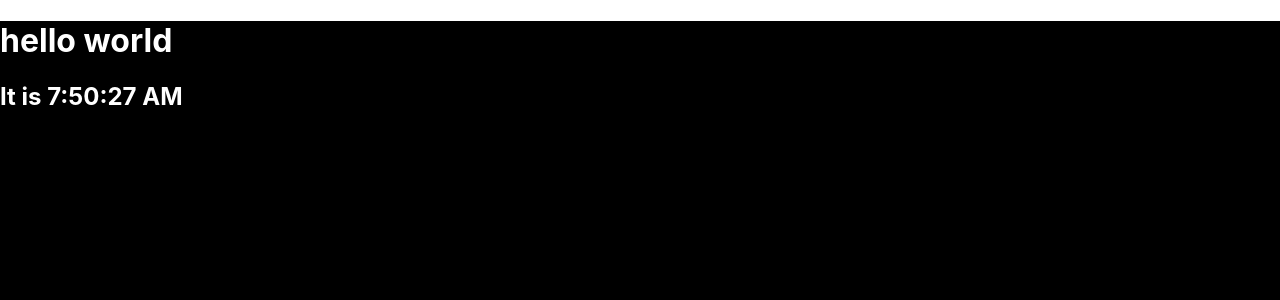
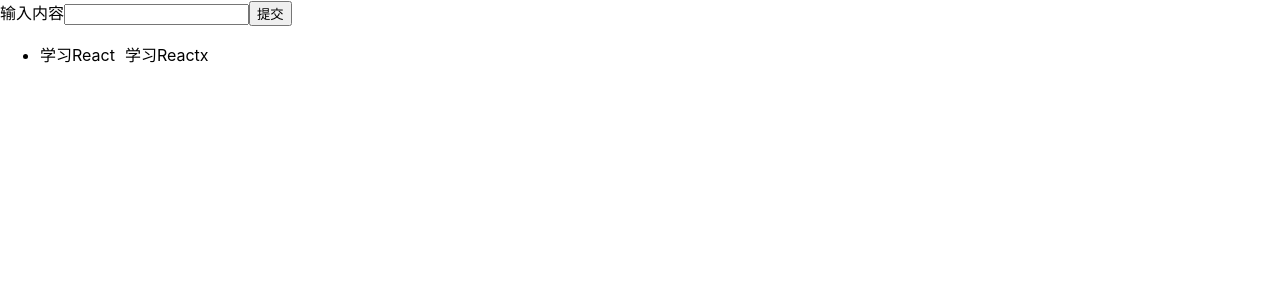
Before and after one commit to montage-f/learn_React, a React (Create React App) app in the folder jian-shu/: page / in a window 1280 px wide. Shown: the top 300 px of the page. Built offline with nearby package versions, Linux system fonts and the light colour scheme.

Commit message:
- 移除clock组件 - [完成] todoList的添加, 删除功能

```diff
--- a/jian-shu/src/index.js
+++ b/jian-shu/src/index.js
@@ -1,5 +1,6 @@
 import React from 'react';
 import ReactDOM from 'react-dom';
 import './index.css';
-import App from './view/App';
-ReactDOM.render(<App />, document.getElementById('root'));
+import TodoList from './view/TodoList';
+
+ReactDOM.render(<TodoList />, document.getElementById('root'));
--- a/jian-shu/src/style/App.css
+++ /dev/null
@@ -1,6 +0,0 @@
-.App {
-    width: 100%;
-    height: 100%;
-    background: #000;
-    color: white;
-}
--- /dev/null
+++ b/jian-shu/src/style/TodoList.css
@@ -0,0 +1,4 @@
+input[type=text]:focus {
+    border: 1px solid red;
+    outline: none;
+}
--- a/jian-shu/src/view/App.js
+++ /dev/null
@@ -1,22 +0,0 @@
-import React, {useState} from 'react';
-import '../style/App.css';
-
-const Clock = ({date}) =>
-    <div>
-        <h1>hello world</h1>
-        <h2>It is {date.toLocaleTimeString()}</h2>
-    </div>;
-
-
-const App = () => {
-    const [date, setDate] = useState(new Date());
-    setInterval(() => setDate(new Date()), 1000);
-    return (
-        <div className="App">
-            <Clock date={date} />
-        </div>
-    );
-};
-
-
-export default App;
--- /dev/null
+++ b/jian-shu/src/view/TodoList.js
@@ -0,0 +1,72 @@
+import React, {Component, Fragment} from 'react';
+import '../style/TodoList.css';
+
+class TodoList extends Component {
+    state = {
+        inputValue: '',
+        list: [
+            '学习React',
+        ],
+    };
+
+    // 如果是构造函数, rest里面有一个props参数,
+    constructor(...rest) {
+        super(...rest);
+    }
+
+    render() {
+        return (
+            // Fragment 占位符, 让外层标签隐藏
+            <Fragment>
+                <div className="write">
+                    <label htmlFor="insertArea">输入内容</label>
+                    <input type="text"
+                           id='insertArea'
+                           value={this.state.inputValue}
+                           onChange={this.changeInputValue.bind(this, 2)}
+                    />
+                    <button onClick={this.submit.bind(this)}>提交</button>
+                </div>
+                <ul>
+                    {
+                        this.state.list.map((v, index) =>
+                            <li key={index}>
+                                <span style={{marginRight: 10}}>{v}</span>
+                                {/*dangerouslySetInnerHTML 用于不转译标签*/}
+                                <span dangerouslySetInnerHTML={{__html: v}} />
+                                <span onClick={this.deleteItem.bind(this, index)}>x</span>
+                            </li>,
+                        )
+                    }
+                </ul>
+            </Fragment>
+        );
+    }
+
+    // react会将默认的event事件放到最后一个参数
+    changeInputValue(number, e) {
+        this.setState({
+            inputValue: e.target.value,
+        });
+    }
+
+    submit() {
+        this.setState({
+            list: [
+                ...this.state.list,
+                this.state.inputValue,
+            ],
+            inputValue: '',
+        });
+    }
+
+    deleteItem(index) {
+        const list = JSON.parse(JSON.stringify(this.state.list));
+        list.splice(index, 1);
+        this.setState({
+            list,
+        });
+    }
+}
+
+export default TodoList;
```
